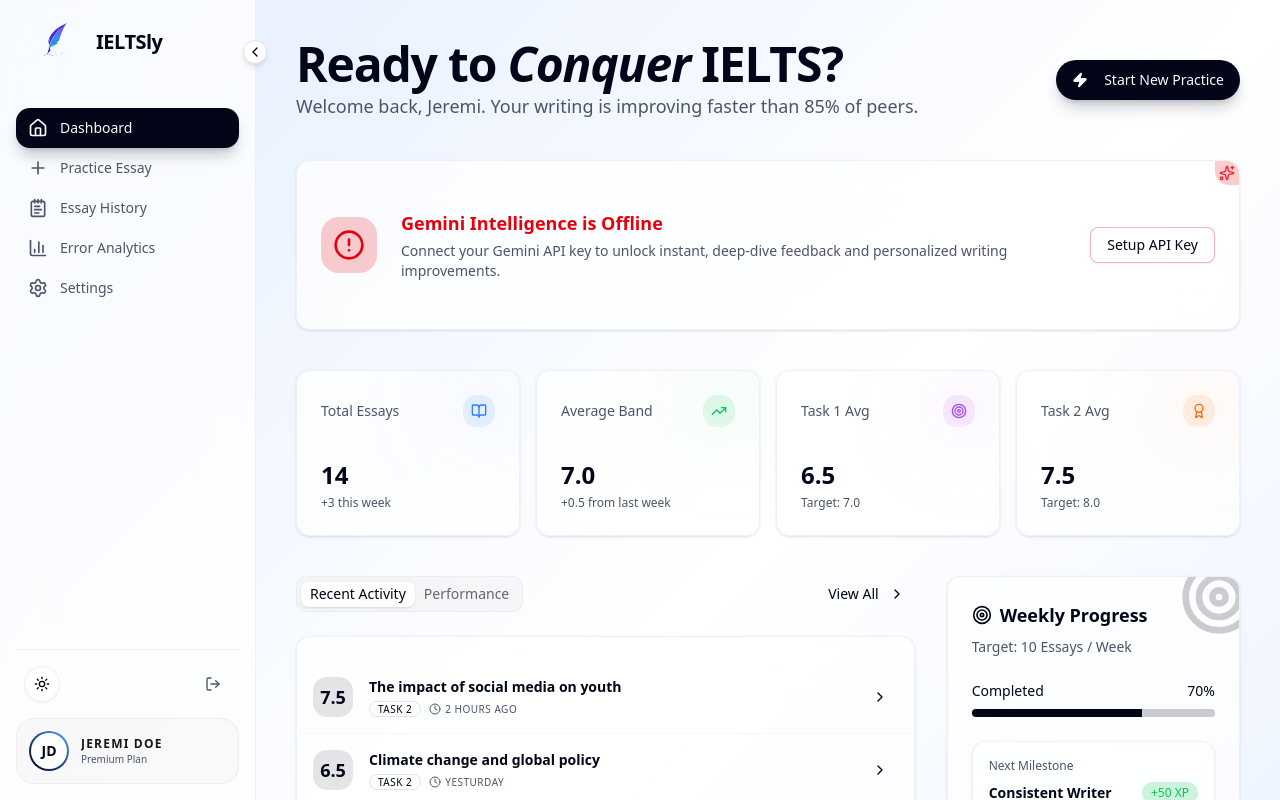
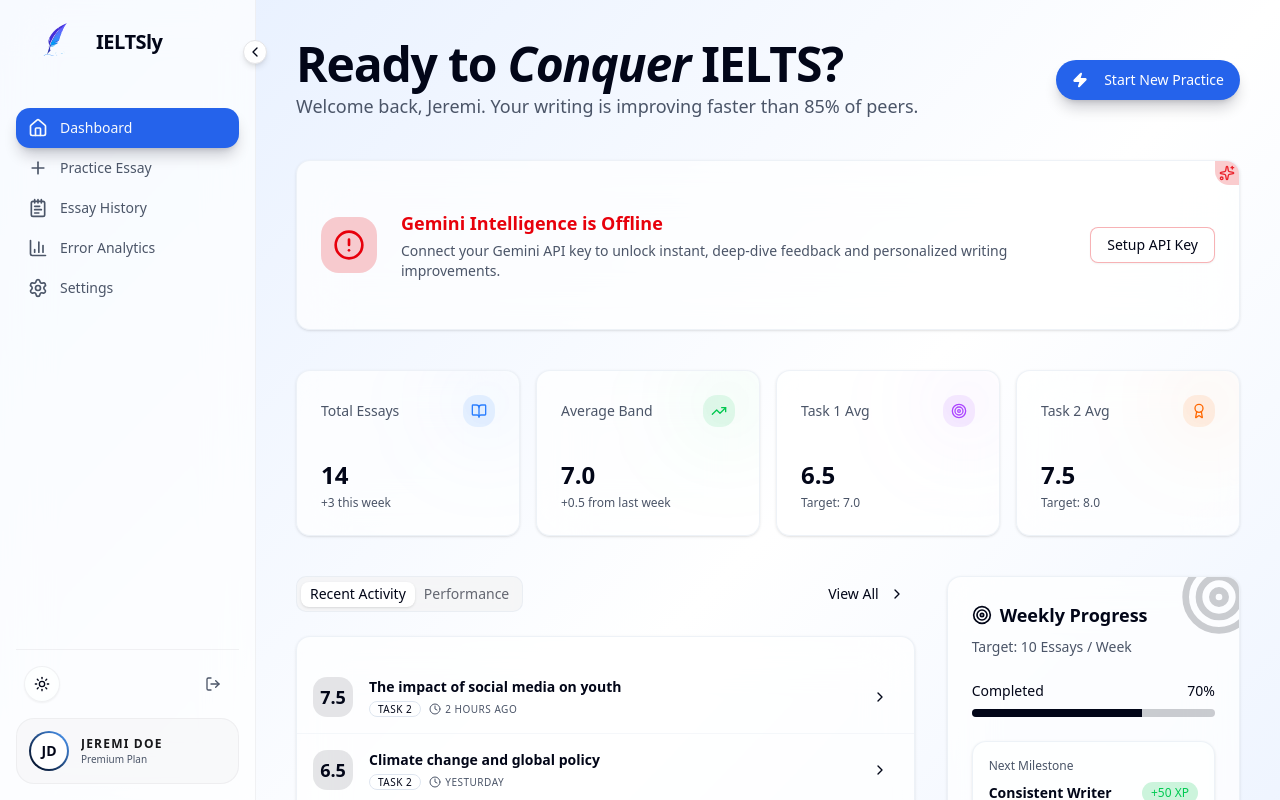
Before and after one commit to Jeremi-code/IELTSly, a Next.js app: page /dashboard in a window 1280 px wide. Shown: the top 800 px of the page. Built offline with nearby package versions, Linux system fonts and the light colour scheme.

Commit message:
fix: update styles for active state in DashboardNav and change Button variant in DashboardPage

```diff
--- a/app/components/DashboardNav.tsx
+++ b/app/components/DashboardNav.tsx
@@ -99,13 +99,13 @@ const DashboardNav = ({
                     "group flex items-center rounded-xl p-2.5 text-sm font-medium transition-all duration-200",
                     collapsed ? "justify-center" : "gap-3 px-3",
                     isActive
-                      ? "bg-primary text-primary-foreground shadow-lg shadow-primary/20"
+                      ? "bg-[#2563EB] text-primary-foreground dark:text-white shadow-lg shadow-primary/20"
                       : "text-muted-foreground hover:bg-zinc-200/50 dark:hover:bg-zinc-800/50 hover:text-zinc-900 dark:hover:text-zinc-50 cursor-pointer"
                   )}
                 >
                   <item.icon className={cn(
                     "h-5 w-5 transition-transform duration-200 group-hover:scale-110",
-                    isActive ? "text-primary-foreground" : "text-muted-foreground group-hover:text-zinc-900 dark:group-hover:text-zinc-50"
+                    isActive ? "text-primary-foreground dark:text-white" : "text-muted-foreground group-hover:text-zinc-900 dark:group-hover:text-zinc-50"
                   )} />
                   {!collapsed && (
                     <motion.span
--- a/app/dashboard/page.tsx
+++ b/app/dashboard/page.tsx
@@ -133,7 +133,7 @@ const DashboardPage = () => {
                animate={{ scale: 1, opacity: 1 }}
                className="flex items-center gap-3"
             >
-              <Button size="lg" className="rounded-full px-8 shadow-lg shadow-primary/20 hover:scale-105 transition-transform">
+              <Button variant="blue" size="lg" className="rounded-full px-8 shadow-lg shadow-primary/20 hover:scale-105 transition-transform">
                 <Zap className="mr-2 h-4 w-4 fill-current" />
                 Start New Practice
               </Button>
```
